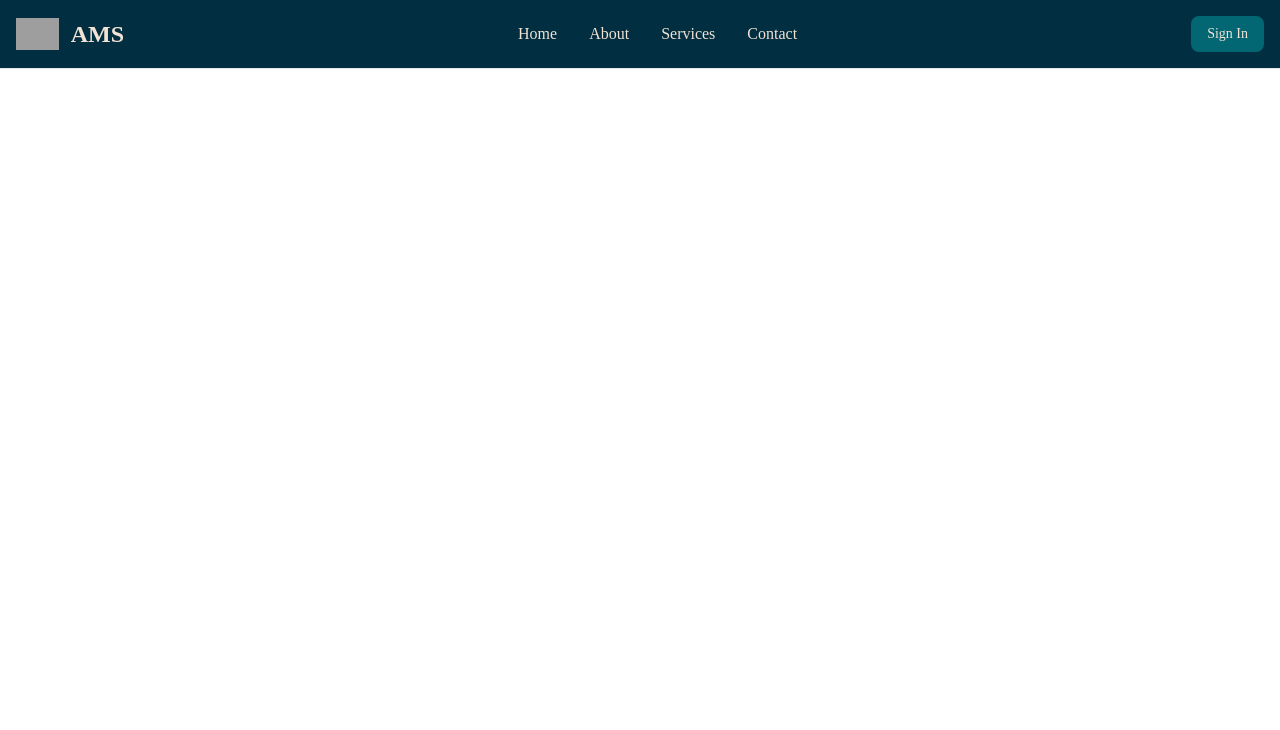
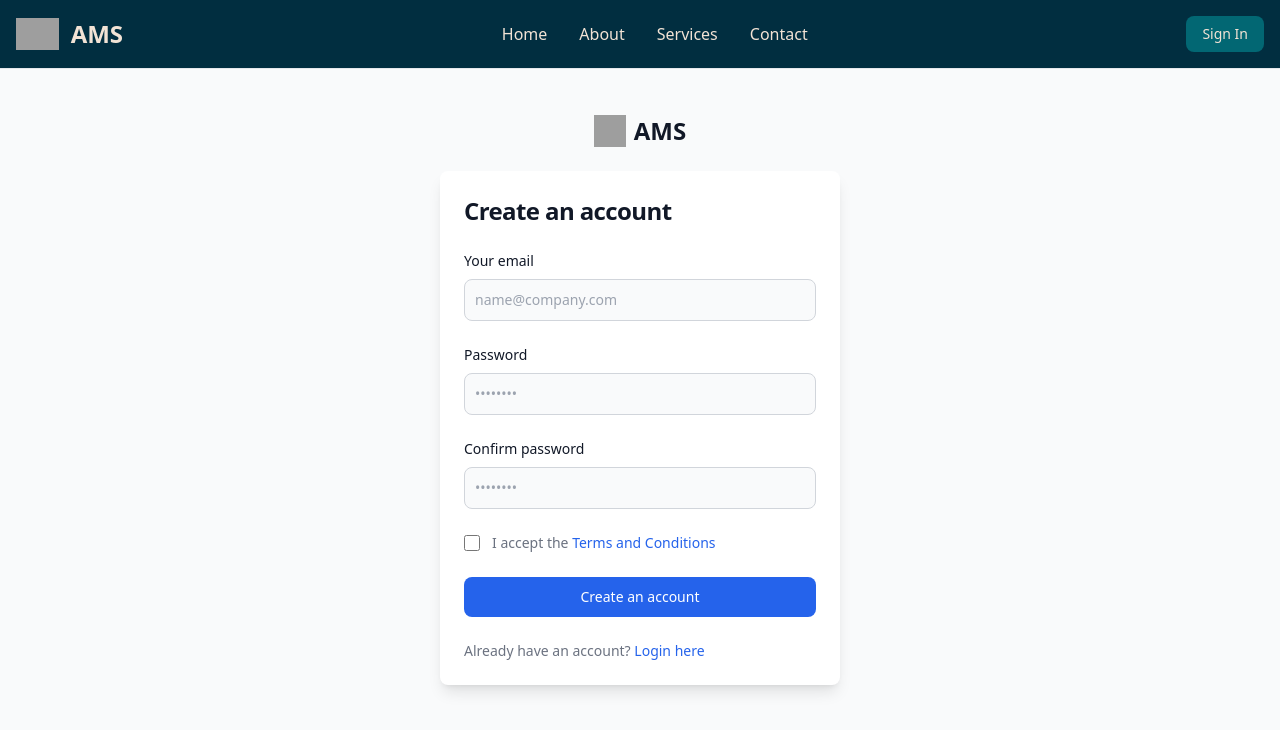
Before and after one commit to saiteja2873/AMS, a React (Vite) app in the folder frontend/: page /signUp in a window 1280 px wide. Shown: the top 730 px of the page. Built offline with nearby package versions, Linux system fonts and the light colour scheme; grey boxes are pictures that could not be loaded.

Commit message:
SignUp: Added, CostTracking

```diff
--- a/frontend/src/App.tsx
+++ b/frontend/src/App.tsx
@@ -3,6 +3,8 @@ import NavBarComponent from './navBarComponent'
 import Landing from './landing'
 import Servics from './services'
 import Login from './login'
+import SignUp from './signUp'
+import CostTracking from './costTracking'
 
 function App() {
   return (
@@ -12,6 +14,8 @@ function App() {
       <Route path='/' element={<Landing/>}/>
       <Route path='/services' element={<Servics/>}/>
       <Route path='/login' element = {<Login/>}></Route>
+      <Route path='/signUp' element = {<SignUp/>}></Route>
+      <Route path='/costTracking' element = {<CostTracking/>}></Route>
     </Routes>
     </>
   )
--- /dev/null
+++ b/frontend/src/costTracking.tsx
@@ -0,0 +1,40 @@
+function CostTracking(){
+    return (<>
+    <div className="absolute top-[30%] left-[30%] box-border w-[40%] h-[50%] border border-black rounded-xl shadow-2xl bg-customWhite">
+    <div className="absolute top-[20%] left-[20%] text-black">
+    CropName
+        <select className="absolute left-28">
+            <option>
+                Select Crop
+            </option>
+            <option>
+                Paddy
+            </option>
+            <option>
+                Wheat
+            </option>
+            <option>
+                Cotton
+            </option>
+            <option>
+                Mirchi
+            </option>
+            <option>
+                Maize
+            </option>
+            <option>
+                Barley
+            </option>
+        </select>
+    </div>
+    <div className="absolute top-[40%] left-[20%] text-black">
+        State
+    </div>
+    <div className="absolute top-[60%] left-[20%] text-black">
+        District
+    </div>
+    </div>
+    </>)
+}
+
+export default CostTracking
--- a/frontend/src/landing.tsx
+++ b/frontend/src/landing.tsx
@@ -28,7 +28,6 @@ function Landing() {
         <div id="scrollHere" className="absolute top-[200%] left-[50%]">
                 Hello
         </div>
-
         </>
     );
 }
--- a/frontend/src/login.tsx
+++ b/frontend/src/login.tsx
@@ -1,3 +1,4 @@
+import { Link } from "react-router-dom";
 
 const Login = () => {
     return (
@@ -6,7 +7,7 @@ const Login = () => {
                 <div className="flex flex-col items-center justify-center px-6 py-8 mx-auto md:h-screen lg:py-0">
                     <a href="#" className="flex items-center mb-6 text-2xl font-semibold text-gray-900 dark:text-white">
                         <img className="w-8 h-8 mr-2" src="https://flowbite.s3.amazonaws.com/blocks/marketing-ui/logo.svg" alt="logo" />
-                        Flowbite
+                        AMS
                     </a>
                     <div className="w-full bg-white rounded-lg shadow dark:border md:mt-0 sm:max-w-md xl:p-0 dark:bg-gray-800 dark:border-gray-700">
                         <div className="p-6 space-y-4 md:space-y-6 sm:p-8">
@@ -15,13 +16,13 @@ const Login = () => {
                             </h1>
                             <form className="space-y-4 md:space-y-6" action="#">
                                 <div>
-                                    <label htmlFor="email" className="block mb-2 text-sm font-medium text-gray-900 dark:text-white">Your email</label>
+                                    <label htmlFor="email" className="block mb-2 text-sm font-medium text-gray-900 dark:text-white">Email</label>
                                     <input
                                         type="email"
                                         name="email"
                                         id="email"
                                         className="bg-gray-50 border border-gray-300 text-gray-900 rounded-lg focus:ring-primary-600 focus:border-primary-600 block w-full p-2.5 dark:bg-gray-700 dark:border-gray-600 dark:placeholder-gray-400 dark:text-white dark:focus:ring-blue-500 dark:focus:border-blue-500"
-                                        placeholder="name@company.com"
+                                        placeholder="name@gmail.com"
                                         required
                                     />
                                 </div>
@@ -60,7 +61,7 @@ const Login = () => {
                                     Sign in
                                 </button>
                                 <p className="text-sm font-light text-gray-500 dark:text-gray-400">
-                                    Don’t have an account yet? <a href="#" className="font-medium text-primary-600 hover:underline dark:text-primary-500">Sign up</a>
+                                    Don’t have an account yet? <Link to={'../signUp'} className="font-medium text-primary-600 hover:underline dark:text-primary-500">Sign up</Link>
                                 </p>
                             </form>
                         </div>
--- a/frontend/src/navBarComponent.tsx
+++ b/frontend/src/navBarComponent.tsx
@@ -1,3 +1,5 @@
+import { Link } from "react-router-dom";
+
 function NavBarComponent() {
     return (
         <div>
@@ -8,7 +10,7 @@ function NavBarComponent() {
                         <span className="self-center text-2xl font-semibold whitespace-nowrap text-customWhite">AMS</span>
                     </a>
                     <div className="flex md:order-2 space-x-3 md:space-x-0 rtl:space-x-reverse bg-transparent">
-                        <button type="button" className="text-customWhite hover:bg-customLightBlue bg-customLightLightBlue focus:ring-2 focus:outline-1 focus:ring-customLightLightBlue font-medium rounded-lg text-sm px-4 py-2 text-center dark:bg-blue-600 dark:hover:bg-blue-700 dark:focus:ring-blue-800">Sign In</button>
+                        <Link to = {'./login'}><button type="button" className="text-customWhite hover:bg-customLightBlue bg-customLightLightBlue focus:ring-2 focus:outline-1 focus:ring-customLightLightBlue font-medium rounded-lg text-sm px-4 py-2 text-center dark:bg-blue-600 dark:hover:bg-blue-700 dark:focus:ring-blue-800">Sign In</button></Link>
                         <button data-collapse-toggle="navbar-sticky" type="button" className="inline-flex items-center p-2 w-10 h-10 justify-center text-sm text-gray-500 rounded-lg md:hidden hover:bg-gray-100 focus:outline-none focus:ring-2 focus:ring-gray-200 dark:text-gray-400 dark:hover:bg-gray-700 dark:focus:ring-gray-600" aria-controls="navbar-sticky" aria-expanded="false">
                             <span className="sr-only">Open main menu</span>
                             <svg className="w-5 h-5" aria-hidden="true" xmlns="http://www.w3.org/2000/svg" fill="none" viewBox="0 0 17 14">
--- /dev/null
+++ b/frontend/src/signUp.tsx
@@ -0,0 +1,119 @@
+
+import { useState } from "react";
+import React, { ChangeEvent } from 'react';
+import { Link } from "react-router-dom";
+
+const SignUp = () => {
+  const [formData, setFormData] = useState({
+    email: '',
+    password: '',
+    confirmPassword: '',
+    termsAccepted: false,
+  });
+
+
+const handleInputChange = (e: ChangeEvent<HTMLInputElement>) => {
+  const { name, value, type, checked } = e.target;
+
+  setFormData((prevFormData) => ({
+    ...prevFormData,
+    [name]: type === 'checkbox' ? checked : value,
+  }));
+};
+
+  const handleSubmit = (e: React.FormEvent<HTMLFormElement>) => {
+    e.preventDefault();
+
+    console.log(formData);
+  };
+
+
+  return (
+    <section className="bg-gray-50 dark:bg-gray-900 min-h-screen flex items-center justify-center">
+      <div className="flex flex-col items-center justify-center px-6 py-8 mx-auto lg:py-0 w-full max-w-md">
+        <a href="#" className="flex items-center mb-6 text-2xl font-semibold text-gray-900 dark:text-white">
+          <img className="w-8 h-8 mr-2" src="https://flowbite.s3.amazonaws.com/blocks/marketing-ui/logo.svg" alt="Flowbite Logo" />
+          AMS
+        </a>
+        <div className="w-full bg-white rounded-lg shadow-lg dark:border dark:bg-gray-800 dark:border-gray-700">
+          <div className="p-6 space-y-6">
+            <h1 className="text-xl font-bold leading-tight tracking-tight text-gray-900 md:text-2xl dark:text-white">
+              Create an account
+            </h1>
+            <form className="space-y-6" onSubmit={handleSubmit}>
+              <div>
+                <label htmlFor="email" className="block mb-2 text-sm font-medium text-gray-900 dark:text-white">Your email</label>
+                <input
+                  type="email"
+                  name="email"
+                  id="email"
+                  className="bg-gray-50 border border-gray-300 text-gray-900 text-sm rounded-lg
+                   focus:ring-primary-500 focus:border-primary-500 block w-full p-2.5 dark:bg-gray-700 dark:border-gray-600 dark:text-white"
+                  placeholder="name@company.com"
+                  value={formData.email}
+                  onChange={handleInputChange}
+                  required
+                />
+              </div>
+              <div>
+                <label htmlFor="password" className="block mb-2 text-sm font-medium text-gray-900 dark:text-white">Password</label>
+                <input
+                  type="password"
+                  name="password"
+                  id="password"
+                  className="bg-gray-50 border border-gray-300 text-gray-900 text-sm rounded-lg focus:ring-primary-500 focus:border-primary-500 block w-full p-2.5 dark:bg-gray-700 dark:border-gray-600 dark:text-white"
+                  placeholder="••••••••"
+                  value={formData.password}
+                  onChange={handleInputChange}
+                  required
+                />
+              </div>
+              <div>
+                <label htmlFor="confirm-password" className="block mb-2 text-sm font-medium text-gray-900 dark:text-white">Confirm password</label>
+                <input
+                  type="password"
+                  name="confirmPassword"
+                  id="confirm-password"
+                  className="bg-gray-50 border border-gray-300 text-gray-900 text-sm rounded-lg focus:ring-primary-500 focus:border-primary-500 block w-full p-2.5 dark:bg-gray-700 dark:border-gray-600 dark:text-white"
+                  placeholder="••••••••"
+                  value={formData.confirmPassword}
+                  onChange={handleInputChange}
+                  required
+                />
+              </div>
+              <div className="flex items-start">
+                <div className="flex items-center h-5">
+                  <input
+                    id="terms"
+                    name="termsAccepted"
+                    type="checkbox"
+                    className="w-4 h-4 border border-gray-300 rounded bg-gray-50 focus:ring-3 focus:ring-primary-500 dark:bg-gray-700 dark:border-gray-600 dark:focus:ring-primary-500 dark:ring-offset-gray-800"
+                    checked={formData.termsAccepted}
+                    onChange={handleInputChange}
+                    required
+                  />
+                </div>
+                <div className="ml-3 text-sm">
+                  <label htmlFor="terms" className="font-light text-gray-500 dark:text-gray-300">
+                    I accept the <a href="#" className="font-medium text-primary-600 hover:underline dark:text-primary-500">Terms and Conditions</a>
+                  </label>
+                </div>
+              </div>
+              <button
+                type="submit"
+                className="w-full text-white bg-primary-600 hover:bg-primary-700 focus:ring-4 focus:outline-none focus:ring-primary-500 font-medium rounded-lg text-sm px-5 py-2.5 text-center dark:bg-primary-600 dark:hover:bg-primary-700"
+              >
+                Create an account
+              </button>
+              <p className="text-sm font-light text-gray-500 dark:text-gray-400">
+                Already have an account? <Link to={'../login'} className="font-medium text-primary-600 hover:underline dark:text-primary-500">Login here</Link>
+              </p>
+            </form>
+          </div>
+        </div>
+      </div>
+    </section>
+  );
+};
+
+export default SignUp;
--- a/frontend/tailwind.config.js
+++ b/frontend/tailwind.config.js
@@ -15,43 +15,44 @@ export default {
         primary: {"50":"#eff6ff","100":"#dbeafe","200":"#bfdbfe","300":"#93c5fd","400":"#60a5fa","500":"#3b82f6","600":"#2563eb","700":"#1d4ed8","800":"#1e40af","900":"#1e3a8a","950":"#172554"}
 
       },
-      fontFamily: {
-        'body': [
-      'Slabo 27px',
-      'ui-sans-serif',
-      'system-ui',
-      '-apple-system',
-      'system-ui',
-      'Segoe UI',
-      'Roboto',
-      'Helvetica Neue',
-      'Arial',
-      'Noto Sans',
-      'sans-serif',
-      'Apple Color Emoji',
-      'Segoe UI Emoji',
-      'Segoe UI Symbol',
-      'Noto Color Emoji'
-    ],
-        'sans': [
-      'Slabo 27px',
-      'ui-sans-serif',
-      'system-ui',
-      '-apple-system',
-      'system-ui',
-      'Segoe UI',
-      'Roboto',
-      'Helvetica Neue',
-      'Arial',
-      'Noto Sans',
-      'sans-serif',
-      'Apple Color Emoji',
-      'Segoe UI Emoji',
-      'Segoe UI Symbol',
-      'Noto Color Emoji'
-    ]
-      }
-    },
+    //   fontFamily: {
+    //     'body': [
+    //   'Slabo 27px',
+    //   'ui-sans-serif',
+    //   'system-ui',
+    //   '-apple-system',
+    //   'system-ui',
+    //   'Segoe UI',
+    //   'Roboto',
+    //   'Helvetica Neue',
+    //   'Arial',
+    //   'Noto Sans',
+    //   'sans-serif',
+    //   'Apple Color Emoji',
+    //   'Segoe UI Emoji',
+    //   'Segoe UI Symbol',
+    //   'Noto Color Emoji'
+    // ],
+    //     'sans': [
+    //   'Slabo 27px',
+    //   'ui-sans-serif',
+    //   'system-ui',
+    //   '-apple-system',
+    //   'system-ui',
+    //   'Segoe UI',
+    //   'Roboto',
+    //   'Helvetica Neue',
+    //   'Arial',
+    //   'Noto Sans',
+    //   'sans-serif',
+    //   'Apple Color Emoji',
+    //   'Segoe UI Emoji',
+    //   'Segoe UI Symbol',
+    //   'Noto Color Emoji'
+    // ]
+    //   }
+    // },
   },
   plugins: [],
 }
+}
```
Also changed, not shown: frontend/src/services.tsx (+8 -2 lines).
